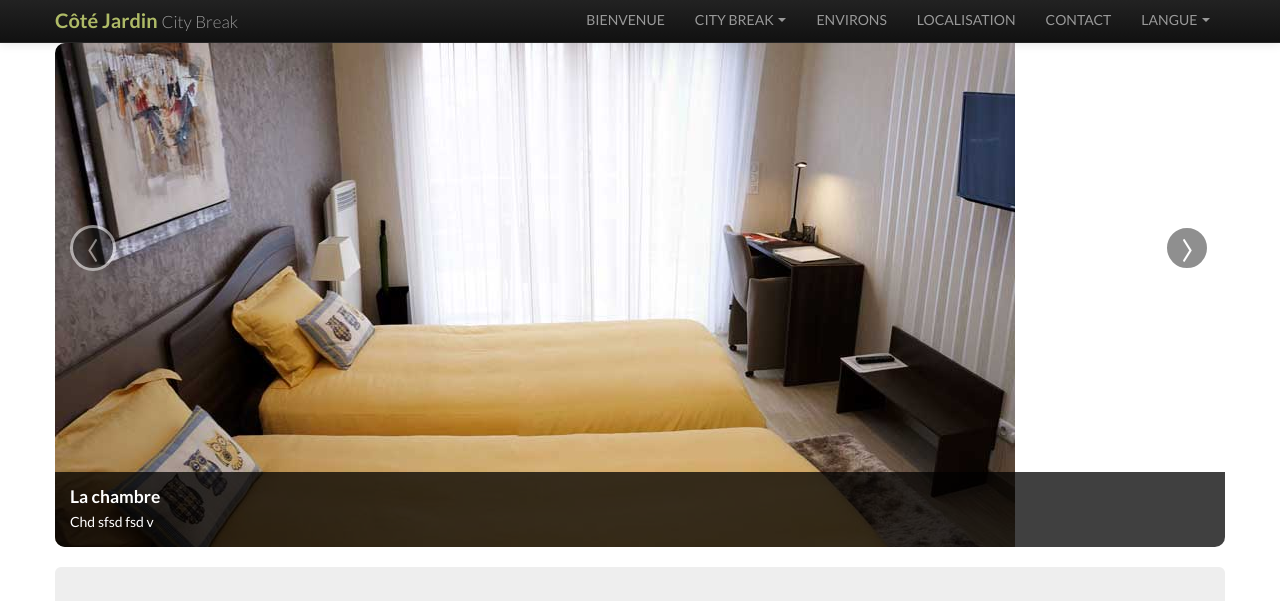
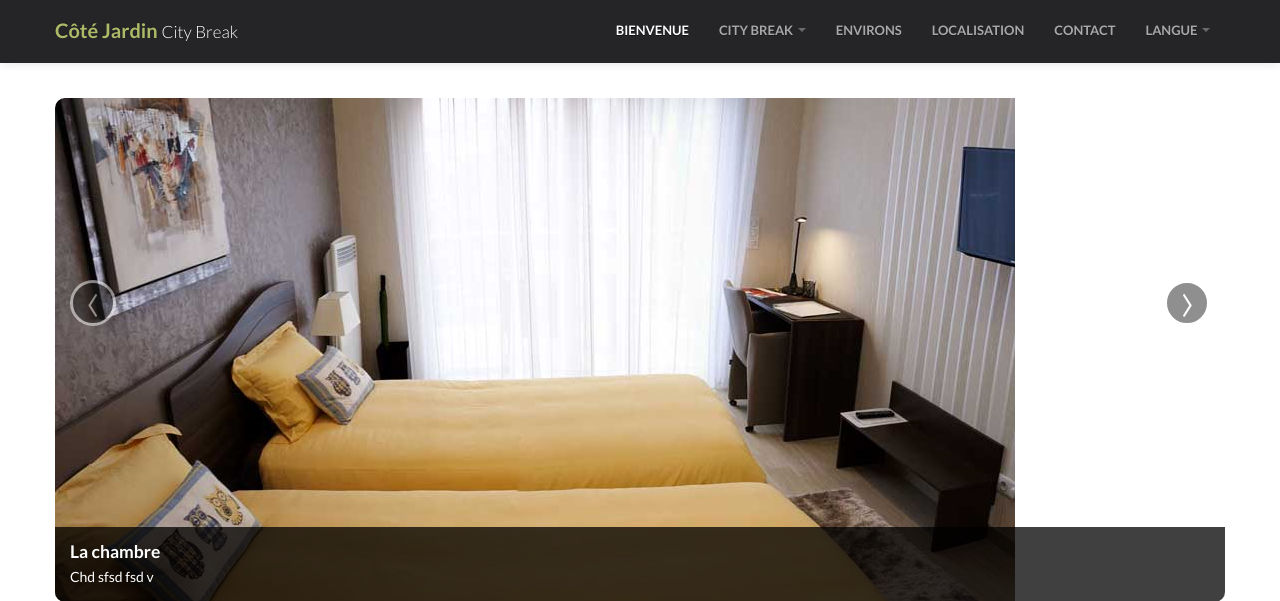
Before and after one commit to flowlight/testBootstrap, a PHP site: page /index.php in a window 1280 px wide, after a click on "CITY BREAK". Shown: the top 601 px of the page. Run offline with PHP 8.4, Linux system fonts and the light colour scheme.

```diff
--- a/css/style.css
+++ b/css/style.css
@@ -238,6 +238,52 @@ padding: 10px 0px 60px 0px;
   transition: background linear .2s, box-shadow linear .2s;
 }
 
+.navbar.navbar-static-top {
+	margin-bottom: 35px;
+}
+
+.navbar.navbar-inverse .navbar-inner {
+	padding: 10px 0px 10px 0px;
+	background: #252528;
+}
+.navbar.navbar-inverse .navbar-inner.sticky {
+    background: rgba(0,0,0,0.8);
+    border-bottom: 1px solid #252525;
+}
+.navbar-inverse .navbar-inner.sticky .container {
+    margin-top: 0px !important;
+    margin-bottom: 0px !important;
+}
+.navbar-inverse .brand {
+    color: #fff;
+}
+.navbar-inverse .nav > li > a {
+    /*color: rgb(177, 177, 177);*/
+    font-size: 13px;
+    font-weight: bold;
+    color: #fff;
+    text-shadow: 0 1px 0 rgba(0,0,0,.5);
+    opacity: .6;
+    filter: alpha(opacity=60);
+    -webkit-transition: all .2s linear;
+    -moz-transition: all .2s linear;
+    transition: all .2s linear;
+}
+.navbar-inverse .nav > li > a:hover,
+.navbar-inverse .nav > li > a.active {
+    color: #fff;
+    opacity: 1;
+    filter: alpha(opacity=100);
+}
+.navbar-inverse .dropdown-menu {
+	background: #252528;
+}
+.navbar-inverse .nav > li > .dropdown-menu::after {
+	border-bottom: 6px solid #252528;
+}
+.navbar-inverse .dropdown-menu li > a {
+	color: #fff;
+}
 /* Responsive
 -------------------------------------------------- */
 
```
